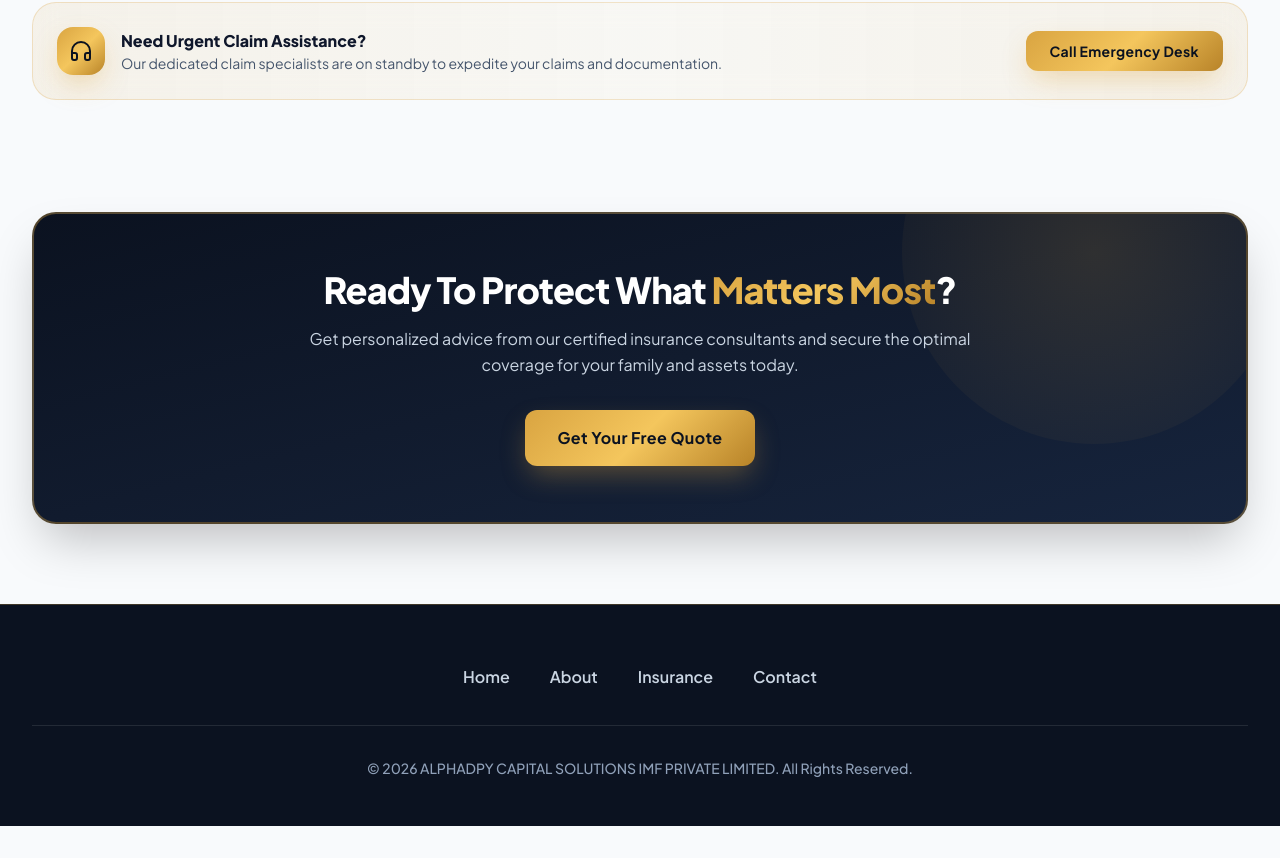
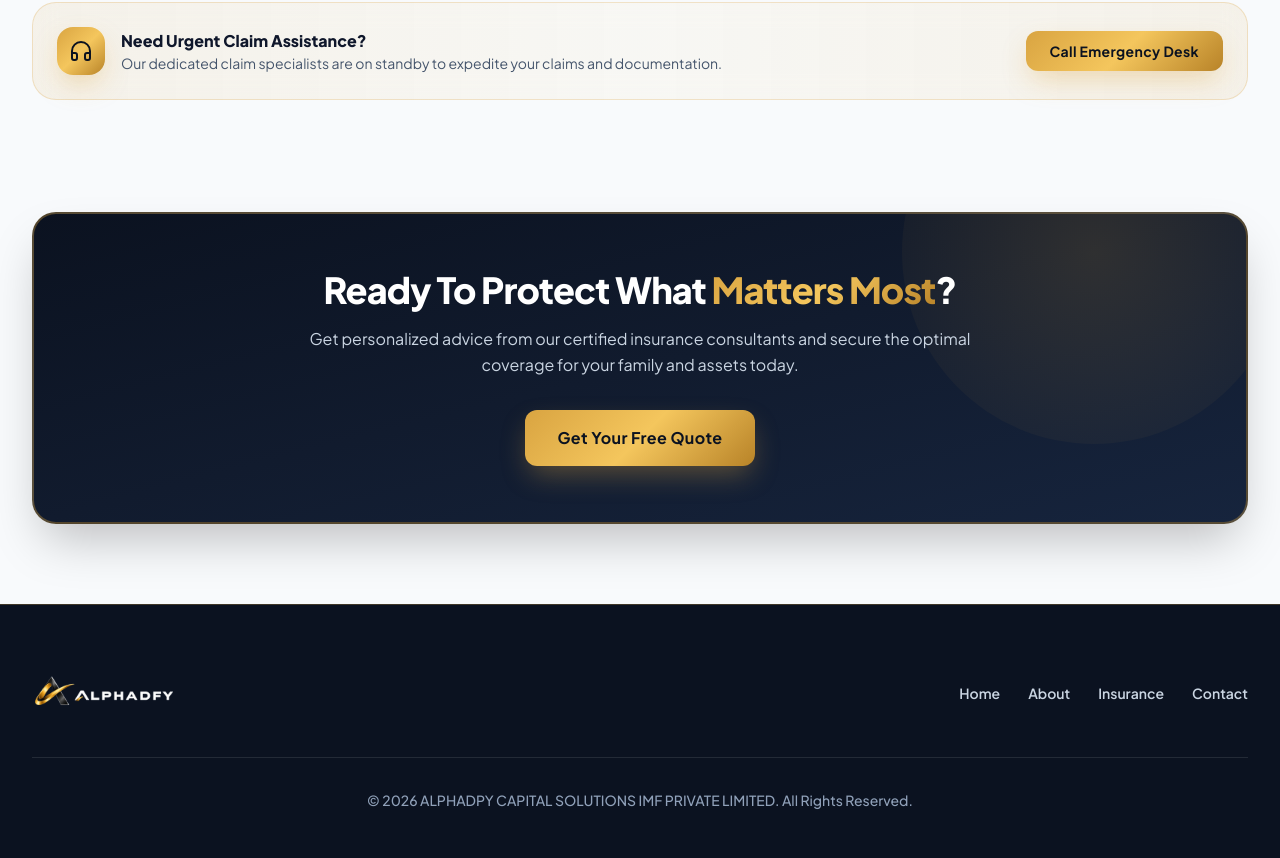
Before and after one commit to Athi0077/ALPHADFY, a React (Vite) app in the folder frontend/: page / in a window 1280 px wide. Shown: the part 4960-5818 px from the top of the page. Before the commit the page ends 5786 px from the top, so only its background shows below. Built offline with nearby package versions, Linux system fonts and the light colour scheme; no server answers.

Commit message:
fix footer logo

```diff
--- a/frontend/src/components/Footer.jsx
+++ b/frontend/src/components/Footer.jsx
@@ -15,11 +15,20 @@ export default function Footer() {
   };
 
   return (
-    <footer className="bg-[#0B1220] text-white pt-14 pb-12 border-t border-[#D9A441]/25 relative">
+    <footer className="bg-[#0B1220] text-white pt-16 pb-12 border-t border-[#D9A441]/25 relative">
       <div className="max-w-7xl mx-auto px-4 sm:px-6 lg:px-8">
-        {/* Nav Links (Centered) */}
-        <div className="flex items-center justify-center pb-8 border-b border-white/10">
-          <div className="flex flex-wrap items-center justify-center gap-7 sm:gap-10">
+        <div className="flex flex-col md:flex-row items-center justify-between gap-8 pb-10 border-b border-white/10">
+          {/* Logo */}
+          <a href="#home" onClick={(e) => scrollTo(e, 'home')} className="flex items-center">
+            <img
+              src="/footerlogo.png"
+              alt="ALPHADFY"
+              className="h-12 w-auto object-contain transition-transform hover:scale-105"
+            />
+          </a>
+
+          {/* Nav links */}
+          <div className="flex flex-wrap justify-center gap-7">
             {[
               { name: 'Home', id: 'home' },
               { name: 'About', id: 'about' },
@@ -30,7 +39,7 @@ export default function Footer() {
                 key={link.name}
                 href={`#${link.id}`}
                 onClick={(e) => scrollTo(e, link.id)}
-                className="text-sm sm:text-base font-semibold text-slate-300 hover:text-[#F4C65D] transition-colors relative group py-1"
+                className="text-sm font-semibold text-slate-300 hover:text-[#F4C65D] transition-colors relative group py-1"
               >
                 {link.name}
                 <span className="absolute bottom-0 left-0 w-full h-[1.5px] bg-gold-gradient scale-x-0 group-hover:scale-x-100 transition-transform duration-300 origin-left" />
@@ -39,7 +48,7 @@ export default function Footer() {
           </div>
         </div>
 
-        {/* Copyright (Centered) */}
+        {/* Copyright */}
         <div className="pt-8 text-center">
           <p className="text-xs sm:text-sm text-slate-400 font-medium">
             © 2026 ALPHADPY CAPITAL SOLUTIONS IMF PRIVATE LIMITED. All Rights Reserved.
```
Also changed, not shown: frontend/public/footerlogo.png (added).
